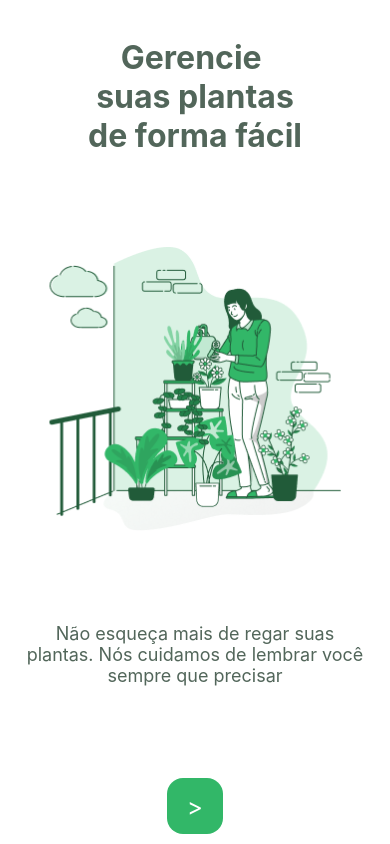
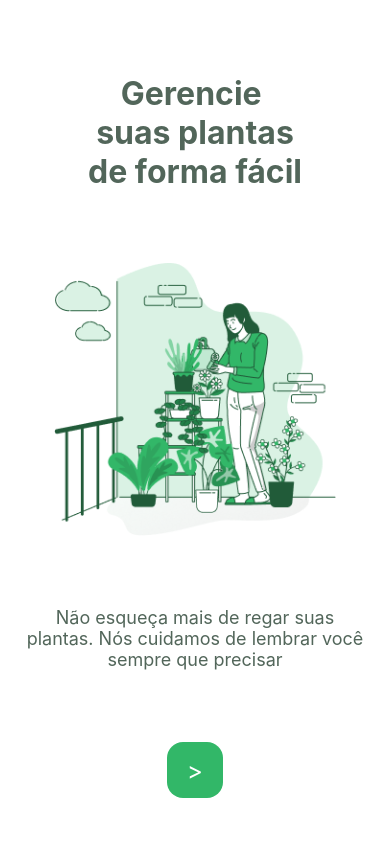
Before and after one commit to bruno-gurgel/plantmanager, a React Native app: screen / in a window 390 px wide. Built offline with nearby package versions, Linux system fonts and the light colour scheme.

Commit message:
style: Changed image size to relative

```diff
--- a/src/pages/Welcome.tsx
+++ b/src/pages/Welcome.tsx
@@ -1,8 +1,7 @@
 import React from "react";
-import { SafeAreaView, Text, Image, StyleSheet, TouchableOpacity } from "react-native";
+import { SafeAreaView, Text, Image, StyleSheet, TouchableOpacity, Dimensions } from "react-native";
 
 import wateringImg from "../assets/watering.png";
-import { Button } from "../components/Button";
 import colors from "../styles/colors";
 
 export function Welcome() {
@@ -12,7 +11,7 @@ export function Welcome() {
 				Gerencie {"\n"} suas plantas {"\n"}de forma fácil
 			</Text>
 
-			<Image source={wateringImg} style={styles.image} />
+			<Image source={wateringImg} style={styles.image} resizeMode="contain" />
 
 			<Text style={styles.subtitle}>
 				Não esqueça mais de regar suas plantas. Nós cuidamos de lembrar você sempre que
@@ -30,7 +29,7 @@ const styles = StyleSheet.create({
 	container: {
 		flex: 1,
 		alignItems: "center",
-		justifyContent: "space-between",
+		justifyContent: "space-around",
 	},
 
 	title: {
@@ -49,8 +48,7 @@ const styles = StyleSheet.create({
 	},
 
 	image: {
-		width: 292,
-		height: 284,
+		height: Dimensions.get("window").width * 0.7,
 	},
 
 	button: {
```
